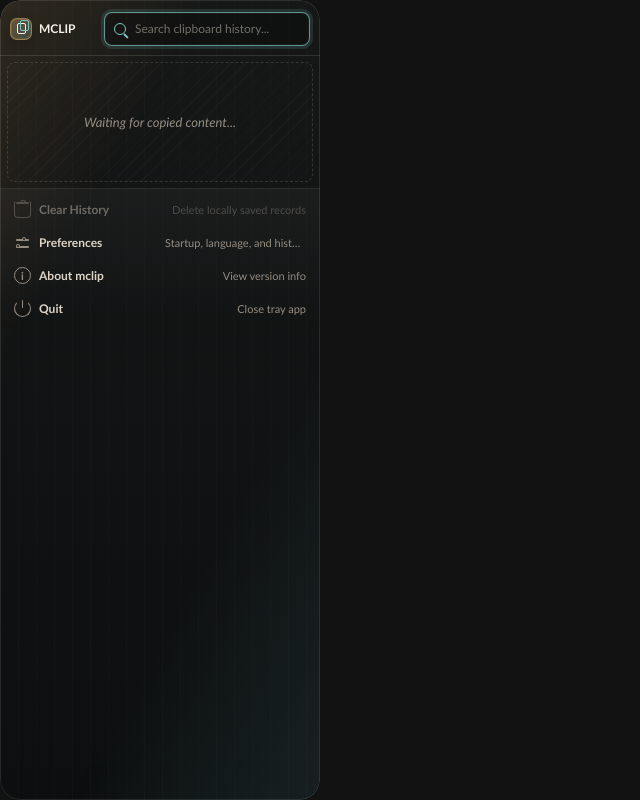
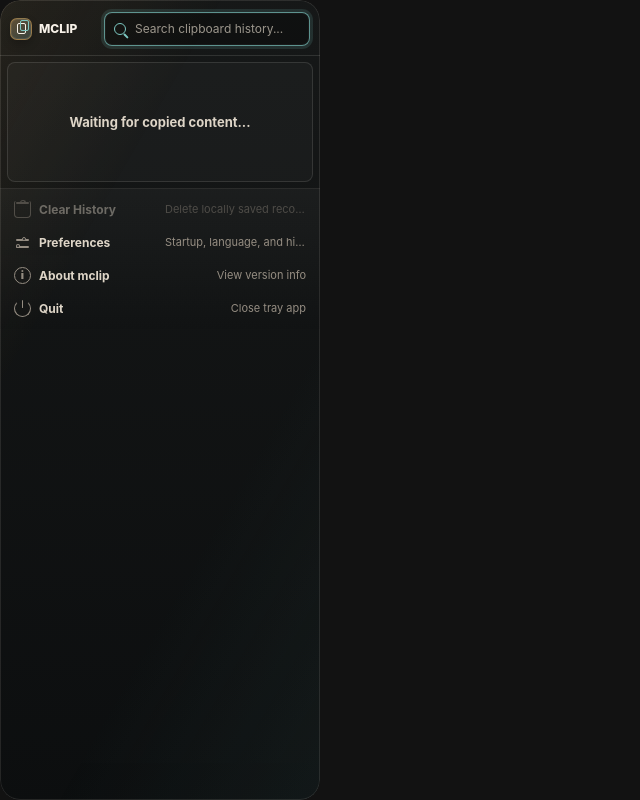
Before and after one commit to bells/mclip, a React (Vite) app: page / in a window 1280 px wide. Shown: the whole page, without its empty margins (0-640 px from the left). Built offline with nearby package versions, Linux system fonts and the light colour scheme.

Commit message:
Polish frontend design

```diff
--- a/src/App.css
+++ b/src/App.css
@@ -1,10 +1,9 @@
 :root {
   color-scheme: dark;
   font-family:
-    "Avenir Next",
-    "Gill Sans",
-    "SF Pro Rounded",
+    "SF Pro Text",
     "Segoe UI Variable",
+    system-ui,
     sans-serif;
   font-size: 12px;
   font-synthesis: none;
@@ -27,11 +26,15 @@
   --app-danger: #ff756d;
   --app-selection: rgba(124, 199, 193, 0.18);
   --app-selection-strong: rgba(124, 199, 193, 0.28);
+  --app-focus-ring: rgba(124, 199, 193, 0.86);
+  --app-control-bg: rgba(255, 255, 255, 0.045);
+  --app-control-bg-hover: rgba(255, 255, 255, 0.08);
   --app-radius-lg: 20px;
   --app-radius-md: 14px;
   --app-radius-sm: 8px;
+  --app-z-modal: 30;
   --app-shadow:
-    0 18px 46px rgba(0, 0, 0, 0.54),
+    0 10px 14px rgba(0, 0, 0, 0.46),
     inset 0 0 0 1px rgba(247, 241, 232, 0.1);
 }
 
@@ -96,16 +99,9 @@
 .app-panel::before,
 .app-dialog-panel::before {
   background:
-    linear-gradient(120deg, rgba(244, 184, 96, 0.14), transparent 28%),
-    linear-gradient(300deg, rgba(124, 199, 193, 0.12), transparent 34%),
-    repeating-linear-gradient(
-      90deg,
-      rgba(255, 255, 255, 0.018) 0,
-      rgba(255, 255, 255, 0.018) 1px,
-      transparent 1px,
-      transparent 18px
-    );
-  opacity: 0.86;
+    linear-gradient(120deg, rgba(244, 184, 96, 0.1), transparent 30%),
+    linear-gradient(300deg, rgba(124, 199, 193, 0.08), transparent 36%);
+  opacity: 0.72;
 }
 
 .app-panel {
@@ -167,7 +163,7 @@
   border-radius: 9px;
   box-shadow:
     inset 0 0 0 1px rgba(255, 255, 255, 0.1),
-    0 8px 18px rgba(0, 0, 0, 0.22);
+    0 4px 8px rgba(0, 0, 0, 0.22);
 }
 
 .app-settings-window-panel {
@@ -211,7 +207,7 @@
     rgba(255, 255, 255, 0.04);
   box-shadow:
     inset 0 0 0 1px rgba(255, 255, 255, 0.08),
-    0 8px 18px rgba(0, 0, 0, 0.22);
+    0 4px 8px rgba(0, 0, 0, 0.22);
 }
 
 .app-brand-mark {
@@ -298,7 +294,7 @@
 }
 
 .app-search::placeholder {
-  color: rgba(222, 213, 199, 0.48);
+  color: rgba(222, 213, 199, 0.68);
 }
 
 .app-search-shell:focus-within .app-search {
@@ -344,17 +340,6 @@
     transform 130ms ease;
 }
 
-.app-item-row::before {
-  position: absolute;
-  top: 8px;
-  bottom: 8px;
-  left: 0;
-  width: 3px;
-  border-radius: 999px;
-  background: transparent;
-  content: "";
-}
-
 .app-item-row:hover {
   background: rgba(255, 255, 255, 0.055);
 }
@@ -364,10 +349,6 @@
     linear-gradient(90deg, rgba(124, 199, 193, 0.18), rgba(124, 199, 193, 0.07)),
     rgba(255, 255, 255, 0.03);
   box-shadow: inset 0 0 0 1px rgba(124, 199, 193, 0.16);
-}
-
-.app-item-row.is-selected::before {
-  background: var(--app-accent-cool);
 }
 
 .app-item-row:focus-within {
@@ -546,19 +527,12 @@
   height: 100%;
   align-items: center;
   justify-content: center;
-  border: 1px dashed rgba(247, 241, 232, 0.14);
+  border: 1px solid rgba(247, 241, 232, 0.12);
   border-radius: 8px;
-  background:
-    repeating-linear-gradient(
-      -45deg,
-      rgba(255, 255, 255, 0.025) 0,
-      rgba(255, 255, 255, 0.025) 1px,
-      transparent 1px,
-      transparent 10px
-    );
-  color: var(--app-ink-dim);
+  background: rgba(255, 255, 255, 0.028);
+  color: var(--app-ink-soft);
   font-size: 13px;
-  font-style: italic;
+  font-weight: 750;
   text-align: center;
 }
 
@@ -639,7 +613,7 @@
     linear-gradient(90deg, rgba(244, 184, 96, 0.19), rgba(124, 199, 193, 0.13)),
     rgba(255, 255, 255, 0.035);
   box-shadow:
-    0 10px 20px rgba(0, 0, 0, 0.24),
+    0 4px 8px rgba(0, 0, 0, 0.2),
     inset 0 0 0 1px rgba(255, 255, 255, 0.04);
   color: #fffaf2;
 }
@@ -705,20 +679,13 @@
     linear-gradient(140deg, rgba(244, 184, 96, 0.12), transparent 38%),
     linear-gradient(180deg, rgba(31, 33, 32, 0.98), rgba(15, 17, 18, 0.98));
   box-shadow:
-    0 18px 44px rgba(0, 0, 0, 0.48),
+    0 10px 14px rgba(0, 0, 0, 0.44),
     inset 0 0 0 1px rgba(0, 0, 0, 0.32);
   padding: 10px;
 }
 
 .app-history-preview::before {
-  background:
-    repeating-linear-gradient(
-      0deg,
-      rgba(255, 255, 255, 0.022) 0,
-      rgba(255, 255, 255, 0.022) 1px,
-      transparent 1px,
-      transparent 16px
-    );
+  background: linear-gradient(180deg, rgba(255, 255, 255, 0.025), transparent 42%);
 }
 
 .app-history-preview-header,
@@ -1266,7 +1233,7 @@
 .app-modal-overlay {
   position: fixed;
   inset: 0;
-  z-index: 1000;
+  z-index: var(--app-z-modal);
   display: flex;
   align-items: center;
   justify-content: center;
@@ -1280,7 +1247,7 @@
   border-radius: var(--app-radius-md);
   background:
     linear-gradient(180deg, rgba(42, 44, 43, 0.98), rgba(25, 27, 28, 0.98));
-  box-shadow: 0 24px 48px rgba(0, 0, 0, 0.4);
+  box-shadow: 0 10px 14px rgba(0, 0, 0, 0.38);
   padding: 18px;
 }
 
@@ -1405,7 +1372,7 @@
   min-height: 32px;
   border: 1px solid rgba(247, 241, 232, 0.1);
   border-radius: 8px;
-  background: rgba(255, 255, 255, 0.045);
+  background: var(--app-control-bg);
   color: var(--app-ink-soft);
   cursor: pointer;
   font-size: 11px;
@@ -1416,7 +1383,7 @@
 }
 
 .app-diagnostics-btn:hover {
-  background: rgba(255, 255, 255, 0.08);
+  background: var(--app-control-bg-hover);
 }
 
 .app-diagnostics-status {
@@ -1468,7 +1435,7 @@
 }
 
 .app-modal-btn:hover:not(:disabled) {
-  box-shadow: 0 8px 18px rgba(244, 184, 96, 0.2);
+  box-shadow: 0 4px 8px rgba(244, 184, 96, 0.2);
 }
 
 .app-modal-danger-btn {
@@ -1479,17 +1446,17 @@
 }
 
 .app-modal-danger-btn:hover:not(:disabled) {
-  box-shadow: 0 8px 18px rgba(255, 117, 109, 0.2);
+  box-shadow: 0 4px 8px rgba(255, 117, 109, 0.2);
 }
 
 .app-modal-secondary-btn {
   border-color: rgba(247, 241, 232, 0.1);
-  background: rgba(255, 255, 255, 0.045);
+  background: var(--app-control-bg);
   color: var(--app-ink-soft);
 }
 
 .app-modal-secondary-btn:hover:not(:disabled) {
-  background: rgba(255, 255, 255, 0.08);
+  background: var(--app-control-bg-hover);
 }
 
 .app-modal-btn:disabled,
@@ -1630,7 +1597,7 @@
   background:
     linear-gradient(90deg, rgba(124, 199, 193, 0.12), rgba(124, 199, 193, 0)),
     rgba(255, 255, 255, 0.025);
-  box-shadow: inset 2px 0 0 rgba(124, 199, 193, 0.72);
+  box-shadow: inset 0 0 0 1px rgba(124, 199, 193, 0.28);
 }
 
 .app-history-type-label {
@@ -1800,3 +1767,39 @@
   padding: 7px 8px;
   text-align: center;
 }
+
+.app-search:focus-visible,
+.app-item-delete:focus-visible,
+.app-history-preview-delete:focus-visible,
+.app-history-archive-row:focus-visible,
+.app-menu-item:focus-visible,
+.app-modal-btn:focus-visible,
+.app-modal-secondary-btn:focus-visible,
+.app-diagnostics-btn:focus-visible,
+.app-stepper-btn:focus-visible,
+.app-switch:focus-visible,
+.app-history-type-row:focus-visible,
+.app-language-select:focus-visible,
+.app-stepper-input:focus-visible {
+  outline: none;
+  box-shadow:
+    0 0 0 2px rgba(12, 14, 15, 0.98),
+    0 0 0 4px var(--app-focus-ring);
+}
+
+.app-item:focus-visible,
+.app-history-preview-item:focus-visible {
+  outline: none;
+  box-shadow: inset 0 0 0 1px rgba(124, 199, 193, 0.5);
+}
+
+@media (prefers-reduced-motion: reduce) {
+  *,
+  *::before,
+  *::after {
+    animation-duration: 0.01ms !important;
+    animation-iteration-count: 1 !important;
+    scroll-behavior: auto !important;
+    transition-duration: 0.01ms !important;
+  }
+}
--- a/src/components/AppHeader.tsx
+++ b/src/components/AppHeader.tsx
@@ -28,6 +28,7 @@
       <label className="app-search-shell">
         <span className="app-search-icon" aria-hidden="true" />
         <input
+          aria-label={translations.searchPlaceholder}
           autoComplete="off"
           className="app-search"
           // 受控组件：输入框的值来自 React state，用户输入后通过回调更新 state。
--- a/src/components/PreferencesWindow.tsx
+++ b/src/components/PreferencesWindow.tsx
@@ -173,6 +173,7 @@
               </div>
 
               <button
+                aria-label={t.launchAtLoginLabel}
                 aria-pressed={settingsDraft.launchAtLogin}
                 className={`app-switch ${settingsDraft.launchAtLogin ? "is-on" : ""}`}
                 disabled={isSavingSettings}
@@ -190,6 +191,7 @@
               </div>
 
               <select
+                aria-label={t.languageLabel}
                 className="app-language-select"
                 disabled={isSavingSettings}
                 onChange={(event) => updateLanguage(event.target.value as AppLanguage)}
@@ -213,6 +215,7 @@
 
               <div className="app-stepper">
                 <button
+                  aria-label={t.decreaseMaxHistoryCount}
                   className="app-stepper-btn"
                   disabled={isSavingSettings}
                   onClick={() => updateMaxHistoryCount(settingsDraft.maxHistoryCount - 1)}
@@ -237,6 +240,7 @@
                   value={maxHistoryCountInput}
                 />
                 <button
+                  aria-label={t.increaseMaxHistoryCount}
                   className="app-stepper-btn"
                   disabled={isSavingSettings}
                   onClick={() => updateMaxHistoryCount(settingsDraft.maxHistoryCount + 1)}
--- a/src/i18n.ts
+++ b/src/i18n.ts
@@ -63,7 +63,9 @@
     },
     preferences: {
       cancel: "取消",
+      decreaseMaxHistoryCount: "减少最大记录条数",
       error: "保存失败，请重试。",
+      increaseMaxHistoryCount: "增加最大记录条数",
       languageDescription: "选择界面显示语言。",
       languageEnglish: "English",
       languageLabel: "语言",
@@ -146,7 +148,9 @@
     },
     preferences: {
       cancel: "Cancel",
+      decreaseMaxHistoryCount: "Decrease maximum records",
       error: "Save failed. Please try again.",
+      increaseMaxHistoryCount: "Increase maximum records",
       languageDescription: "Choose the display language.",
       languageEnglish: "English",
       languageLabel: "Language",
```
Also changed, not shown: .impeccable/live/config.json (added), 2 other files (tests, documents, lock files or other folders).
